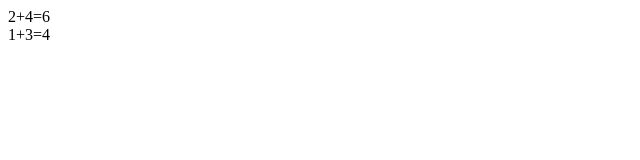
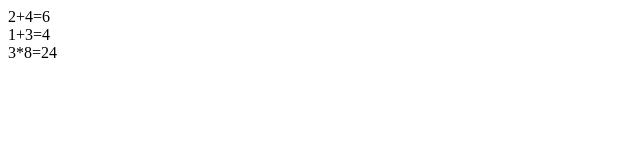
Before and after one commit to kimzimin/test, a plain HTML site: page index.html in a window 1280 px wide. Shown: the full height of the page, 0-640 px from the left. Drawn offline with Linux system fonts and the light colour scheme.

Commit message:
8*3=24 라인작성

```diff
--- a/index.html
+++ b/index.html
@@ -5,6 +5,7 @@
 
   <body>
     2+4=6<br>
-1+3=4
+1+3=4<br>
+3*8=24
    </body>
 </html>
```
